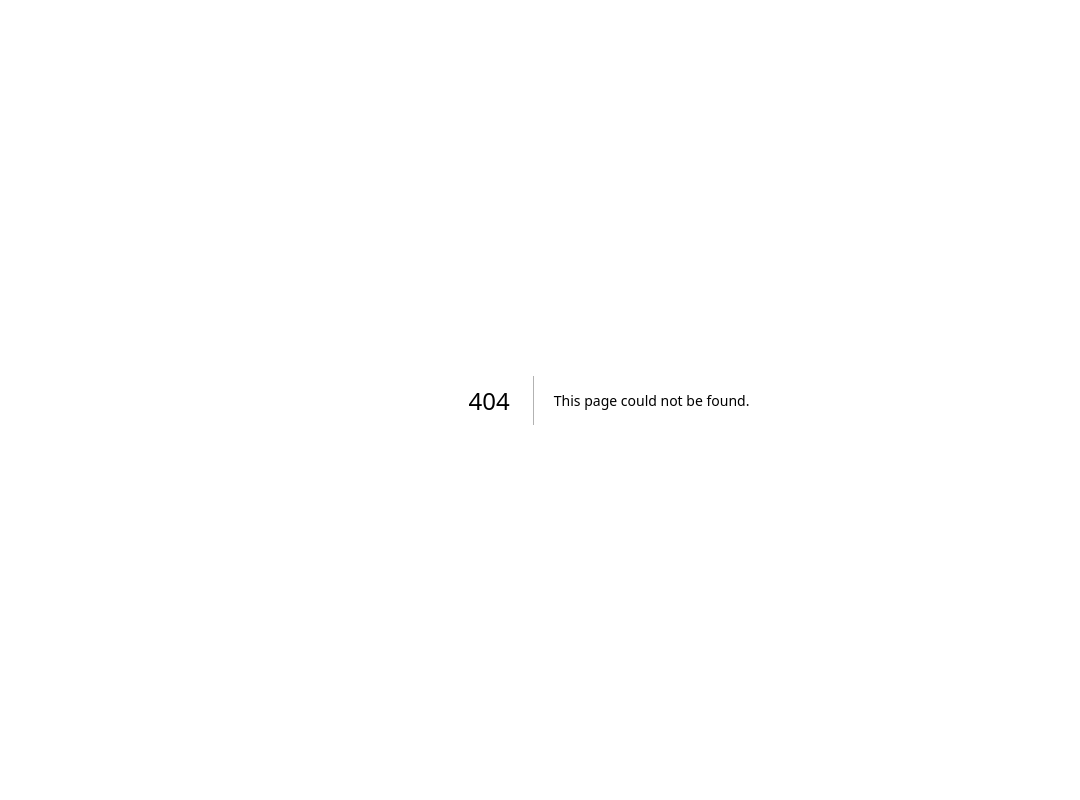
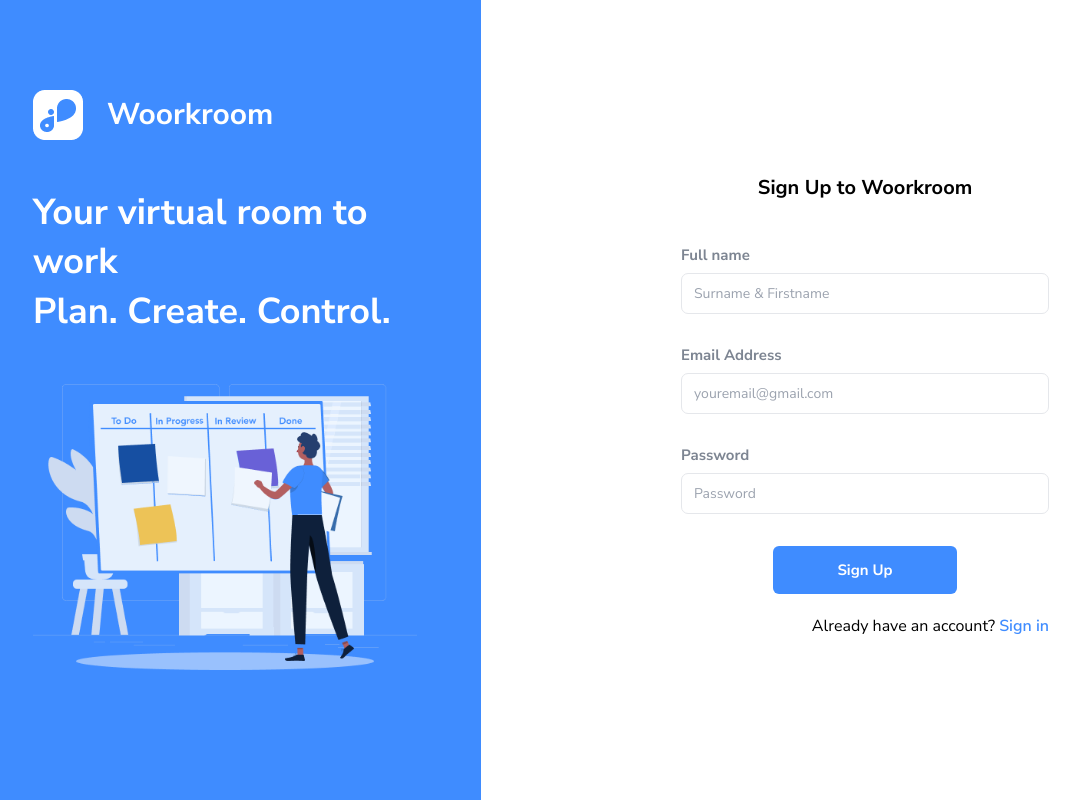
Before and after one commit to princeemeka965/woorkroom, a Next.js app: page /register in a window 1280 px wide. Before the commit this address had no page. Shown: the whole page, without its empty margins (31-1111 px from the left). Built offline with nearby package versions, Linux system fonts and the light colour scheme.

Commit message:
worked on create account

```diff
--- a/package.json
+++ b/package.json
@@ -11,6 +11,7 @@
   "dependencies": {
     "@material-tailwind/react": "^2.1.9",
     "@reduxjs/toolkit": "^2.2.5",
+    "axios": "^1.7.7",
     "next": "14.2.4",
     "react": "^18",
     "react-dom": "^18",
--- a/src/app/page.js
+++ b/src/app/page.js
@@ -1,12 +1,11 @@
 "use client";
 
 import Input from "@/components/Input";
-import Image from "next/image";
 import { Button } from "@material-tailwind/react";
 import { useForm, Controller } from 'react-hook-form';
-import Logo from "@/assets/logo.png";
-import Illustration from "@/assets/Illustration.png";
 import { useState } from "react";
+import Link from "next/link";
+import AuthLayout from "@/components/AuthLayout";
 
 export default function Home() {
   const { control, handleSubmit } = useForm();
@@ -17,33 +16,21 @@ export default function Home() {
     if (data.email === '') {
       setEmailError(true);
     }
+    else {
+      setEmailError(false)
+    }
 
-    if (data.email === '') {
+    if (data.password === '') {
       setPasswordError(true);
+    }
+    else {
+      setPasswordError(false)
     }
   }
 
   return (
     <div className="w-full max-h-screen flex">
-      <div className="w-2/5 h-screen bg-woorkBlue px-4 flex flex-col justify-center">
-        <div className="w-full flex justify-center">
-          <div className="w-4/5 flex flex-col gap-12">
-            <div className="flex gap-6">
-              <Image src={Logo} width={50} height={50} alt="logo" priority />
-              <p className="text-white text-3xl flex flex-col justify-center font-bold">Woorkroom</p>
-            </div>
-
-            <p className="text-4xl text-white font-bold leading-snug">
-              Your place to work <br />
-              Plan. Create. Control.
-            </p>
-
-            <div className="flex pb-10">
-              <Image src={Illustration} width={500} height={373} alt="illustration" priority />
-            </div>
-          </div>
-        </div>
-      </div>
+      <AuthLayout />
       <form onSubmit={handleSubmit(onSubmit)} className="w-3/5 h-screen px-4 py-10 flex flex-col justify-center">
         <div className="w-full flex justify-center">
           <div className="w-1/2 flex flex-col gap-8 py-6">
@@ -89,16 +76,22 @@ export default function Home() {
               </div>
             </div>
 
-            <div className="w-full flex justify-center">
-              <div className="w-1/2 flex flex-col gap-6">
-                <Button className="bg-woorkBlue p-3 rounded-md"
+            <div className="w-full flex flex-col gap-5">
+              <div className="w-full flex justify-center">
+                <Button className="bg-woorkBlue p-3 w-1/2 rounded-md"
                   type="submit"
                 >
                   Sign In
                 </Button>
-                <p className="text-base font-semibold text-woorkBlue text-center cursor-pointer">Don’t have an account?</p>
+              </div>
+              <div className="flex justify-end w-full gap-1">
+                <p className="text-base">Don't have an account?</p>
+                <Link href={'/register'} className="text-woorkBlue font-semibold text-base text-center cursor-pointer">
+                  Sign up
+                </Link>
               </div>
             </div>
+
           </div>
         </div>
       </form>
--- /dev/null
+++ b/src/app/register/page.js
@@ -0,0 +1,133 @@
+"use client";
+
+import { Button } from "@material-tailwind/react";
+import { useForm, Controller } from 'react-hook-form';
+import AuthLayout from "@/components/AuthLayout";
+import { useState } from "react";
+import Link from "next/link";
+import Input from "@/components/Input";
+import { validateEmail } from "@/services/api";
+import { toast } from "react-toastify";
+import { useDispatch } from "react-redux";
+import { SET_USER_DATA } from "@/reducers/usersSlice";
+
+export default function Register() {
+    const { control, handleSubmit } = useForm();
+    const [errorNames, setErrorNames] = useState(false);
+    const [errorEmail, setEmailError] = useState(false);
+    const [errorPassword, setPasswordError] = useState(false);
+
+    const dispatch = useDispatch();
+
+    const onSubmit = async (data) => {
+        if (data.fullNames === '') {
+            setErrorNames(true)
+        }
+        else {
+            setErrorNames(false)
+        }
+
+        if (data.email === '') {
+            setEmailError(true);
+        }
+        else {
+            setEmailError(false)
+        }
+
+        if (data.password === '') {
+            setPasswordError(true);
+        }
+        else {
+            setPasswordError(false)
+        }
+
+        if (data.fullNames !== '' && data.email !== "" && data.password !== "") {
+            const result = await validateEmail({ email: data.email });
+            const payload = { name: data.fullNames, email: data.email, password: data.password };
+            toast.success(result.message);
+
+            if (result.message) {
+                dispatch(SET_USER_DATA(payload));
+            }
+        }
+    }
+
+    return (
+        <>
+            <div className="w-full max-h-screen flex">
+                <AuthLayout />
+
+                <form onSubmit={handleSubmit(onSubmit)} className="w-3/5 h-screen px-4 py-10 flex flex-col justify-center">
+                    <div className="w-full flex justify-center">
+                        <div className="w-1/2 flex flex-col gap-8 py-6">
+                            <p className="text-xl font-bold text-center my-3">Sign Up to Woorkroom</p>
+                            <Controller
+                                name="fullNames"
+                                control={control}
+                                defaultValue=""
+                                render={({ field }) => <Input
+                                    {...field}
+                                    name="fullNames"
+                                    variant="w-full"
+                                    type="text"
+                                    placeholder="Surname & Firstname"
+                                    label="Full name"
+                                    labelClass="text-woorkDGrey font-bold"
+                                    errors={errorNames}
+                                />}
+                            />
+
+                            <Controller
+                                name="email"
+                                control={control}
+                                defaultValue=""
+                                render={({ field }) => <Input
+                                    {...field}
+                                    name="email"
+                                    variant="w-full"
+                                    type="email"
+                                    placeholder="youremail@gmail.com"
+                                    label="Email Address"
+                                    labelClass="text-woorkDGrey font-bold"
+                                    errors={errorEmail}
+                                />}
+                            />
+
+                            <Controller
+                                name="password"
+                                control={control}
+                                defaultValue=""
+                                render={({ field }) => <Input
+                                    {...field}
+                                    name="password"
+                                    variant="'w-full'"
+                                    type="password"
+                                    placeholder="Password"
+                                    label="Password"
+                                    labelClass="text-woorkDGrey font-bold"
+                                    errors={errorPassword}
+                                />}
+                            />
+
+                            <div className="w-full flex flex-col gap-5">
+                                <div className="w-full flex justify-center">
+                                    <Button className="bg-woorkBlue p-3 w-1/2 rounded-md"
+                                        type="submit"
+                                    >
+                                        Sign Up
+                                    </Button>
+                                </div>
+                                <div className="flex justify-end w-full gap-1">
+                                    <p className="text-base">Already have an account?</p>
+                                    <Link href={'/'} className="text-woorkBlue font-semibold text-base text-center cursor-pointer">
+                                        Sign in
+                                    </Link>
+                                </div>
+                            </div>
+                        </div>
+                        </div>
+                </form>
+            </div>
+        </>
+    )
+}
--- /dev/null
+++ b/src/components/AuthLayout.js
@@ -0,0 +1,29 @@
+import Image from "next/image";
+import Logo from "@/assets/logo.png";
+import Illustration from "@/assets/Illustration.png";
+
+export default function AuthLayout() {
+    return (
+        <>
+            <div className="w-2/5 h-screen bg-woorkBlue px-4 flex flex-col justify-center">
+                <div className="w-full flex justify-center">
+                    <div className="w-4/5 flex flex-col gap-12">
+                        <div className="flex gap-6">
+                            <Image src={Logo} width={50} height={50} alt="logo" priority />
+                            <p className="text-white text-3xl flex flex-col justify-center font-bold">Woorkroom</p>
+                        </div>
+
+                        <p className="text-4xl text-white font-bold leading-snug">
+                            Your virtual room to work <br />
+                            Plan. Create. Control.
+                        </p>
+
+                        <div className="flex pb-10">
+                            <Image src={Illustration} width={500} height={373} alt="illustration" priority />
+                        </div>
+                    </div>
+                </div>
+            </div>
+        </>
+    )
+}
--- a/src/reducers/usersSlice.js
+++ b/src/reducers/usersSlice.js
@@ -1,32 +1,20 @@
 import { createSlice } from "@reduxjs/toolkit";
 
 const initialState = {
-    artiste: {},
-    tracks: [],
-    track: {},
-    audioPlayer: false,
+    user: {},
 };
 
 export const userDataSlice = createSlice({
     name: "userDataSlice",
     initialState,
     reducers: {
-        SET_ARTISTE_DATA: (state, action) => {
-            state.artiste = action.payload;
-        },
-
-        SET_ARTISTE_TRACKS: (state, action) => {
-            state.tracks = action.payload;
-        },
-
-        SET_PLAY_TRACK: (state, action) => {
-            state.track = action.payload;
-            state.audioPlayer = Object.keys(action.payload).length > 0 ? true : false;
+        SET_USER_DATA: (state, action) => {
+            state.user = action.payload;
         },
     },
 });
 
-export const { SET_ARTISTE_DATA, SET_ARTISTE_TRACKS, SET_PLAY_TRACK } =
+export const { SET_USER_DATA } =
     userDataSlice.actions;
 
 export default userDataSlice.reducer;
--- /dev/null
+++ b/src/services/api.js
@@ -0,0 +1,10 @@
+import axios from "axios"
+
+export const validateEmail = async (payload) => {
+    try {
+        const response = await axios.post(`${process.env.NEXT_PUBLIC_API_URL}/email/send-otp`, payload);
+        return response.data;
+    } catch (error) {
+        return error
+    }
+};
--- a/src/store/index.js
+++ b/src/store/index.js
@@ -3,7 +3,7 @@ import { configureStore } from '@reduxjs/toolkit';
 
 const store = configureStore({
     reducer: {
-        userData: userDataSlice
+        userData: userDataSlice.reducer
     },
 });
 
```
Also changed, not shown: 2 other files (tests, documents, lock files or other folders).
